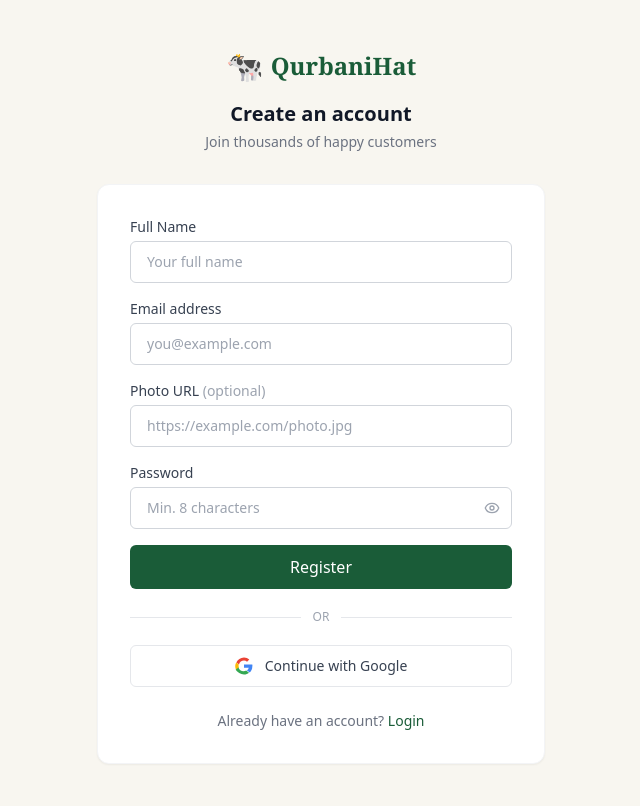
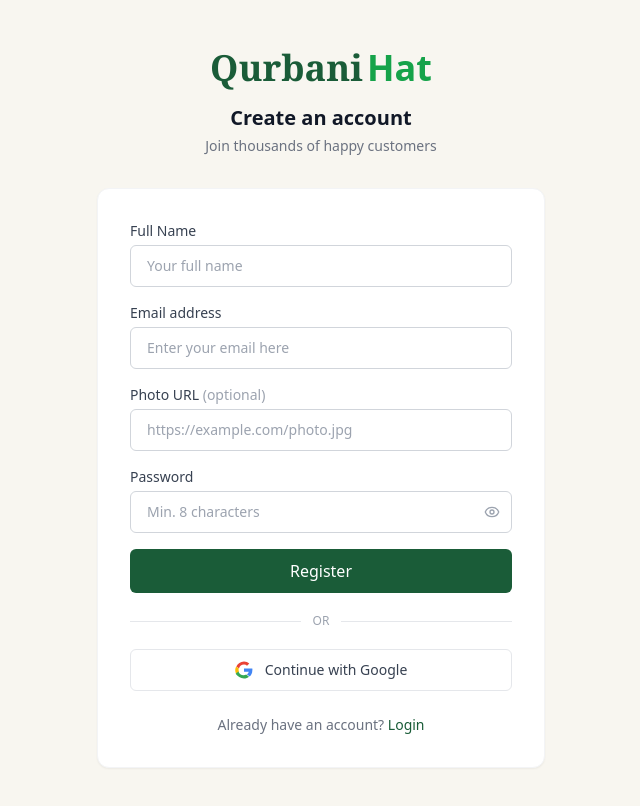
Before and after one commit to rokan45/qurbanihat-nextjs-webapp, a Next.js app: page /register in a window 1280 px wide. Shown: the top 806 px of the page, without its empty margins (319-959 px from the left). Built offline with nearby package versions, Linux system fonts and the light colour scheme.

Commit message:
update register page style

```diff
--- a/src/app/(auth)/register/page.js
+++ b/src/app/(auth)/register/page.js
@@ -20,6 +20,7 @@
     formState: { errors },
   } = useForm();
 
+  // to handle on form submit
   const onSubmit = async ({ name, email, photoUrl, password }) => {
     setLoading(true);
     const res = await signUp.email({
@@ -29,6 +30,8 @@
       image: photoUrl || undefined,
     });
     setLoading(false);
+
+    // toast and error message
     if (res?.error) {
       toast.error(res.error.message || "Registration failed. Try again.");
     } else {
@@ -46,8 +49,7 @@
       <div className="w-full max-w-md">
         <div className="text-center mb-8">
           <Link href="/" className="inline-flex items-center gap-2 justify-center">
-            <span className="text-3xl">🐄</span>
-            <span className="font-heading font-bold text-primary text-2xl">QurbaniHat</span>
+            <h2><span className="font-heading font-bold text-primary text-4xl">Qurbani</span> <span className="text-green-600 font-bold text-4xl">Hat</span></h2>
           </Link>
           <h1 className="text-xl font-bold text-gray-900 mt-4">Create an account</h1>
           <p className="text-sm text-gray-500 mt-1">Join thousands of happy customers</p>
@@ -74,7 +76,7 @@
                   pattern: { value: /\S+@\S+\.\S+/, message: "Enter a valid email" },
                 })}
                 className="input-field"
-                placeholder="you@example.com"
+                placeholder="Enter your email here"
               />
               {errors.email && <p className="text-xs text-red-500 mt-1">{errors.email.message}</p>}
             </div>
```
